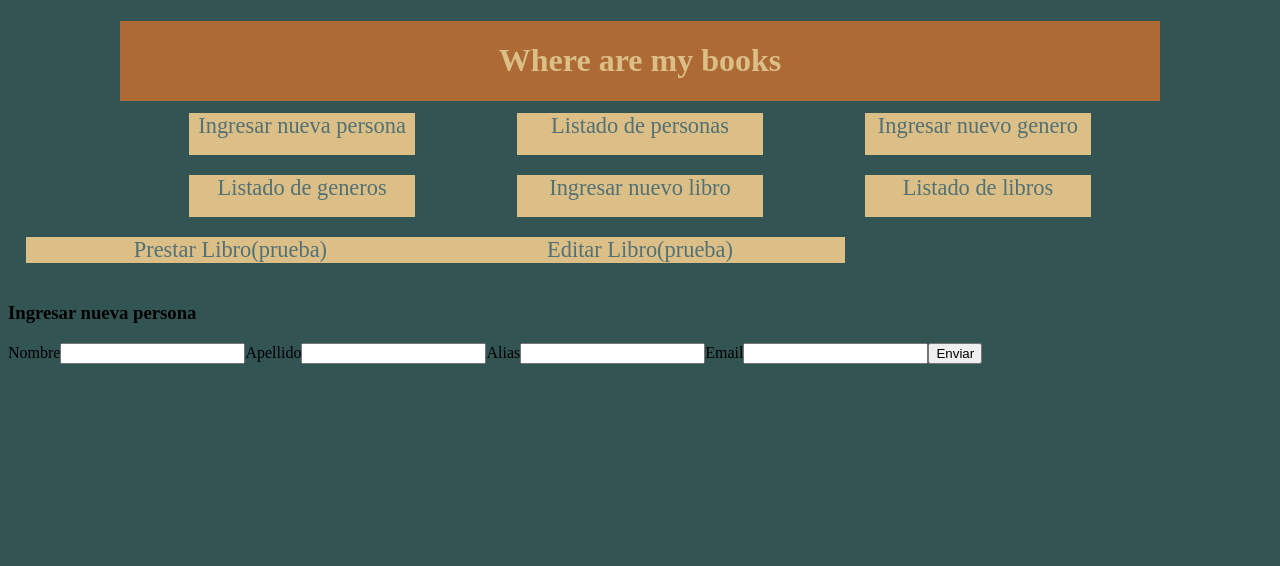
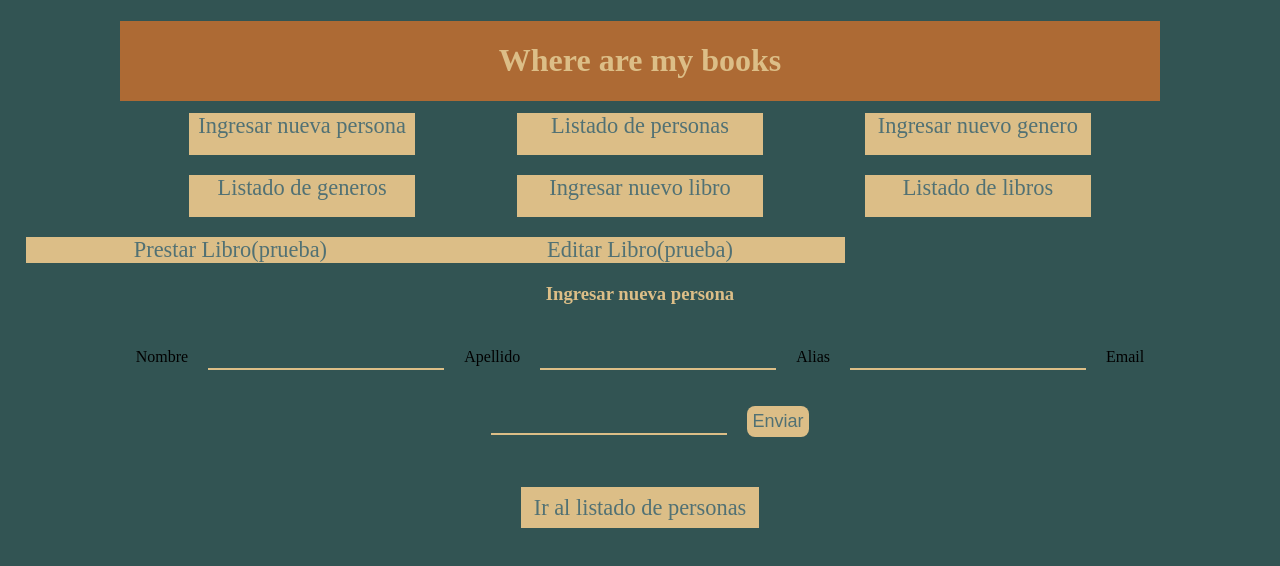
Before and after one commit to Dvillano/TPIntegrador-Wherearemybooks, a React (Create React App) app in the folder frontend/: page /ingresarPersona in a window 1280 px wide. Shown: the top 566 px of the page. Built offline with nearby package versions, Linux system fonts and the light colour scheme.

Commit message:
Agregados estilos de ListaPersona, IngresarPersona y EditarPersona

```diff
--- /dev/null
+++ b/frontend/src/Components/Persona/EditarPersona.css
@@ -0,0 +1,26 @@
+.form-container {
+    margin-top: 0px;
+    text-align: center;
+    justify-content: center;
+    align-items: center;
+    display: flex;
+    flex-direction: column;
+}
+
+.categoriaformtitulo {
+    margin: 20px;
+    display: inline-flex;
+    color: #DCBE87;
+    margin-top: 0px;
+
+}
+
+.categoriaforminput{
+    color: whitesmoke;
+    outline: none;
+    background-color: #325453;
+    border: none;
+    border-bottom: 2px solid  #DCBE87;
+    margin: 20px;
+    font-size: 18px;
+}
--- a/frontend/src/Components/Persona/EditarPersona.jsx
+++ b/frontend/src/Components/Persona/EditarPersona.jsx
@@ -1,6 +1,7 @@
 import React, {useState} from 'react';
 import axios from 'axios';
 import { Redirect, useParams } from 'react-router-dom';
+import './EditarPersona.css';
 
 const apiUrl = 'http://localhost:4200/persona/'
 
@@ -28,7 +29,6 @@ export default function EditarPersona() {
             if(respuesta.status === 200){
                 alert("Se modificaron los datos de la persona");
                 e.preventDefault();
-                <Redirect to="/listadoPersona" />
             }
 
         } catch (err) {
@@ -39,20 +39,21 @@ export default function EditarPersona() {
     }
 
     return(
-        <>
-            <h3>Editar persona</h3>
+        <div className='form-container'>
+            <h3 className= 'categoriaformtitulo'>Editar persona</h3>
             <form>
                 <label>Nombre</label>
-                <input required type="text" id="nombre" value={nombre} onChange={e => setNombre(e.target.value)} />
+                <input className="categoriaforminput" required type="text" id="nombre" value={nombre} onChange={e => setNombre(e.target.value)} />
 
                 <label>Apellido</label>
-                <input required type="text" id="apellido" value={apellido} onChange={e => setApellido(e.target.value)} />
+                <input className="categoriaforminput" required type="text" id="apellido" value={apellido} onChange={e => setApellido(e.target.value)} />
 
                 <label>Alias</label>
-                <input required type="text" id="alias" value={alias} onChange={e => setAlias(e.target.value)} />
+                <input className="categoriaforminput" required type="text" id="alias" value={alias} onChange={e => setAlias(e.target.value)} />
 
-                <button type="submit" onClick={() => { if (window.confirm("¿Estas seguro que deseas modificar los datos de esta persona?"))  {handleEdit()} }}>Enviar</button>
+                <button className="agregarbtn"  type="submit" onClick={() => { if (window.confirm("¿Estas seguro que deseas modificar los datos de esta persona?"))  {handleEdit()} }}>Enviar</button>
             </form>
-        </>
+
+        </div>
     )
 }
--- /dev/null
+++ b/frontend/src/Components/Persona/IngresarPersona.css
@@ -0,0 +1,49 @@
+.form-container {
+    margin-top: 0px;
+    text-align: center;
+    justify-content: center;
+    align-items: center;
+    display: flex;
+    flex-direction: column;
+}
+
+.categoriaformtitulo {
+    margin: 20px;
+    display: inline-flex;
+    color: #DCBE87;
+    margin-top: 0px;
+
+}
+
+.categoriaforminput{
+    color: whitesmoke;
+    outline: none;
+    background-color: #325453;
+    border: none;
+    border-bottom: 2px solid  #DCBE87;
+    margin: 20px;
+    font-size: 18px;
+}
+
+.agregarbtn{
+    padding: 5px;
+    padding-bottom: 5px;
+    display: inline-block;
+    margin-bottom: 20px;
+    border: none;
+    text-align: center;
+    color:#517174;
+    background-color: #DCBE87;
+    font-size: 18px;
+    border-radius: 8px;
+}
+
+.agregarbtn:hover {
+    background-color: #d8a953;
+    cursor: pointer;
+}
+
+.agregarbtn:active {
+  background-color: #d8a953;
+  transform: translateY(2px);
+}
--- a/frontend/src/Components/Persona/IngresarPersona.jsx
+++ b/frontend/src/Components/Persona/IngresarPersona.jsx
@@ -1,5 +1,7 @@
 import React, { useState } from 'react';
 import axios from 'axios';
+import './IngresarPersona.css';
+import Message from './MessagePersona';
 
 const apiUrl = 'http://localhost:4200/persona'
 
@@ -37,23 +39,26 @@ export default function IngresarPersona() {
     }
 
     return (
-        <>
-            <h3>Ingresar nueva persona</h3>
+        <div className='form-container'>
+            <h3 className= 'categoriaformtitulo'>Ingresar nueva persona</h3>
             <form>
                 <label>Nombre</label>
-                <input required type="text" id="nombre" value={nombre} onChange={e => setNombre(e.target.value)} />
+                <input  className="categoriaforminput" required type="text" id="nombre" value={nombre} onChange={e => setNombre(e.target.value)} />
 
                 <label>Apellido</label>
-                <input required type="text" id="apellido" value={apellido} onChange={e => setApellido(e.target.value)} />
+                <input  className="categoriaforminput" required type="text" id="apellido" value={apellido} onChange={e => setApellido(e.target.value)} />
 
                 <label>Alias</label>
-                <input required type="text" id="alias" value={alias} onChange={e => setAlias(e.target.value)} />
+                <input className="categoriaforminput"  required type="text" id="alias" value={alias} onChange={e => setAlias(e.target.value)} />
 
                 <label>Email</label>
-                <input required type="email" id="email" value={email} onChange={e => setEmail(e.target.value)} />
+                <input  className="categoriaforminput" required type="email" id="email" value={email} onChange={e => setEmail(e.target.value)} />
 
-                <button type="submit" onClick={handleSubmit}>Enviar</button>
+                <button className="agregarbtn"  type="submit" onClick={handleSubmit}>Enviar</button>
+
             </form>
-        </>
+            <br />
+            <Message />
+        </div >
     );
 }
--- /dev/null
+++ b/frontend/src/Components/Persona/ListadoPersona.css
@@ -0,0 +1,88 @@
+.list-container {
+    display: flex;
+    flex-direction: row;
+    justify-content: space-around;
+    flex-wrap: wrap;
+    flex-grow: 3;
+
+}
+
+ul {
+    border-radius: 2%;
+    margin: 10px;
+    background-color: #DCBE87;
+}
+
+
+span {
+    color: rgba(119, 108, 22, 0.782);
+    font-weight: 1000;
+}
+
+p {
+    text-align: center;
+    color: #517174;
+    margin: 5px;
+}
+
+
+
+.list-item p{
+    text-align: center;
+}
+
+
+.icon-container{
+    font-size:20px;
+    margin: 5px;
+    display: flex;
+    justify-content: space-around;
+}
+
+.icon-btn-modificar {
+    color: #0275d8;
+}
+
+.icon-btn-modificar:hover {
+    cursor: pointer;
+    font-size:1.5em;
+    transition: 0.5s ease-out;
+}
+
+.icon-btn-borrar{
+    color: #d9534f;
+}
+
+.icon-btn-borrar :hover{
+    cursor: pointer;
+    font-size:1.5em;
+    transition: 0.5s ease-out;
+}
+
+ a, a:hover, a:focus, a:active {
+     text-decoration: none;
+     color: inherit;
+ }
+
+.btn-mostrar{
+    text-decoration: none;
+    background-color: rgba(253, 254, 255, 0.782);
+    border: 0;
+    color: #517174;
+    padding: 10px;
+    width: 100%;
+    font-size: 1em;
+}
+
+.btn-mostrar:hover {
+    background-color: #d8a953;
+    text-decoration: none;
+}
+
+.cards {
+    display: flex;
+    flex-wrap: wrap;
+    list-style: none;
+    margin: 0;
+    padding: 0;
+}
--- a/frontend/src/Components/Persona/ListadoPersona.jsx
+++ b/frontend/src/Components/Persona/ListadoPersona.jsx
@@ -1,6 +1,7 @@
 import React, {useEffect, useState} from 'react';
 import axios from 'axios';
-import { Link } from "react-router-dom"
+import { Link } from "react-router-dom";
+import './ListadoPersona.css';
 
 
 // Iconos
@@ -60,28 +61,25 @@ export default function ListadoPersona() {
 
     const listaPersona = listado.map( el => {
         return (
-
-            <div key={el.ID}>
-                <div >
-                    <ul>
-                        <li>
-                            <p>{"Nombre: " + el.nombre}</p>
-                            <p>{"Apellido :" + el.apellido}</p>
-                            <p>{"Alias :" + el.alias}</p>
-                            <p>{"Email :" + el.email}</p>
-                            <i><Link to={"/ListaPersona/EditarPersona/" + el.ID}>{iconoModificar}</Link></i>
-                            <i onClick={() => { if (window.confirm("Estas seguro que deseas borrar a esta persona?"))  borrarPersona(el.ID)}}>{iconoBorrar}</i>
-                            <button><Link to={"/ListaPersona/ListaPersonaLibro/" + el.ID}>Mostrar libros prestados</Link></button>
-                        </li>
-                    </ul>
-                </div>
-            </div>
+            <ul key={el.ID}>
+                <li className="list-item">
+                    <p><span>Nombre: </span>{el.nombre}</p>
+                    <p><span>Apellido: </span>{el.apellido}</p>
+                    <p><span>Alias: </span>{el.alias}</p>
+                    <p><span>Email: </span>{el.email}</p>
+                    <div className="icon-container">
+                        <i className="icon-btn-modificar"><Link to={"/ListaPersona/EditarPersona/" + el.ID}>{iconoModificar}</Link></i>
+                        <i className="icon-btn-borrar" onClick={() => { if (window.confirm("Estas seguro que deseas borrar a esta persona?"))  borrarPersona(el.ID)}}>{iconoBorrar}</i>
+                    </div>
+                    <button className="btn-mostrar"><Link to={"/ListaPersona/ListaPersonaLibro/" + el.ID}>Mostrar libros prestados</Link></button>
+                </li>
+            </ul>
         )
     })
 
     return(
-        <>
+        <div className="list-container">
             {listaPersona}
-        </>
+        </div >
     )
 }
--- /dev/null
+++ b/frontend/src/Components/Persona/MessagePersona.css
@@ -0,0 +1,9 @@
+
+.message{
+    margin: auto;
+    color:#DCBE87;
+    text-align: center;
+  }
+  .link.volver{
+      padding:1vh 1vw
+  }
--- /dev/null
+++ b/frontend/src/Components/Persona/MessagePersona.jsx
@@ -0,0 +1,10 @@
+import './MessagePersona.css'
+import {Link} from "react-router-dom"
+
+function Message(props){
+    return(<div className="message">
+    <h2>{props.message}</h2>
+    <Link to="/listadoPersona" className="link volver">Ir al listado de personas</Link>
+     </div>)
+}
+export default Message
```
